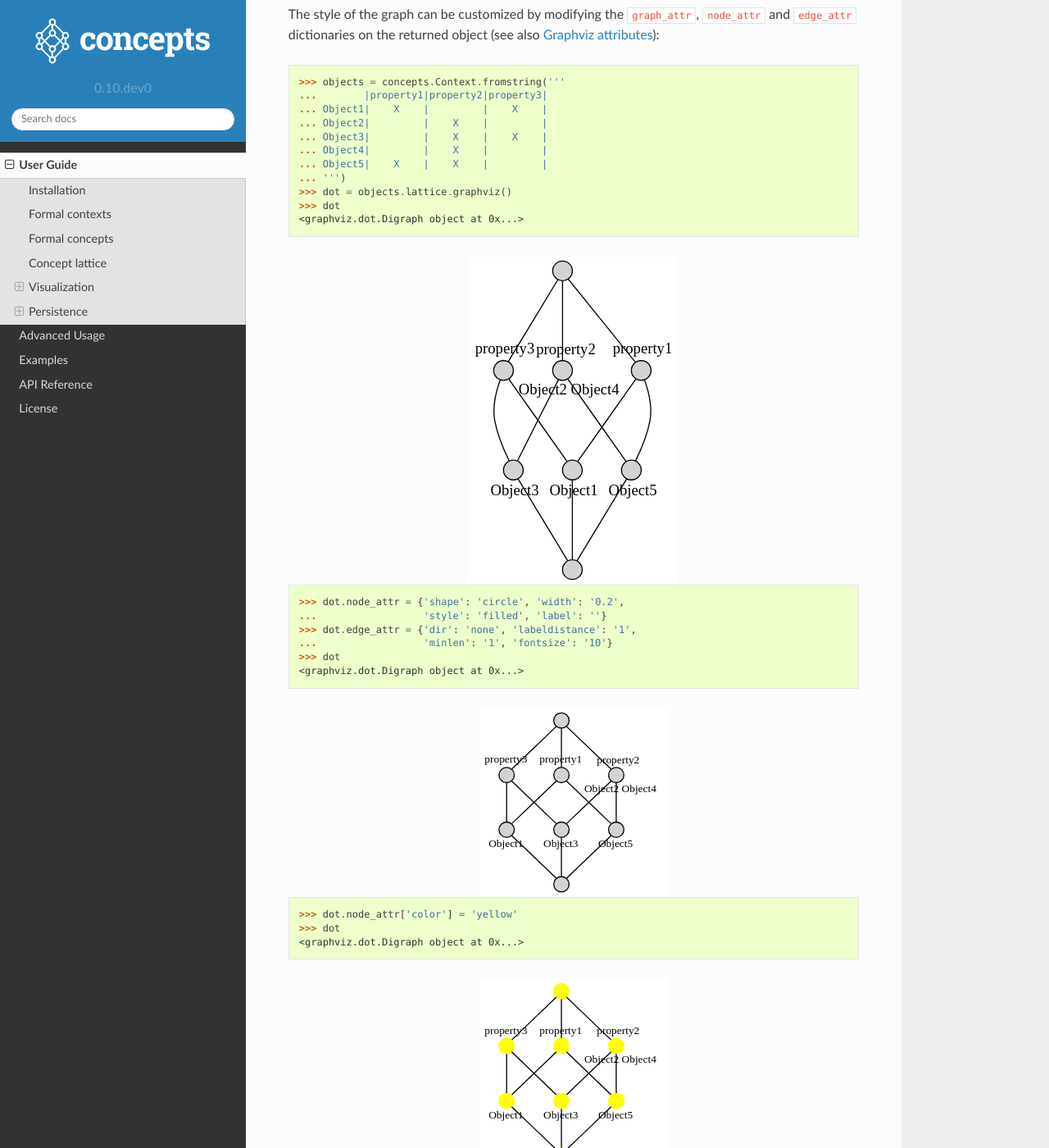
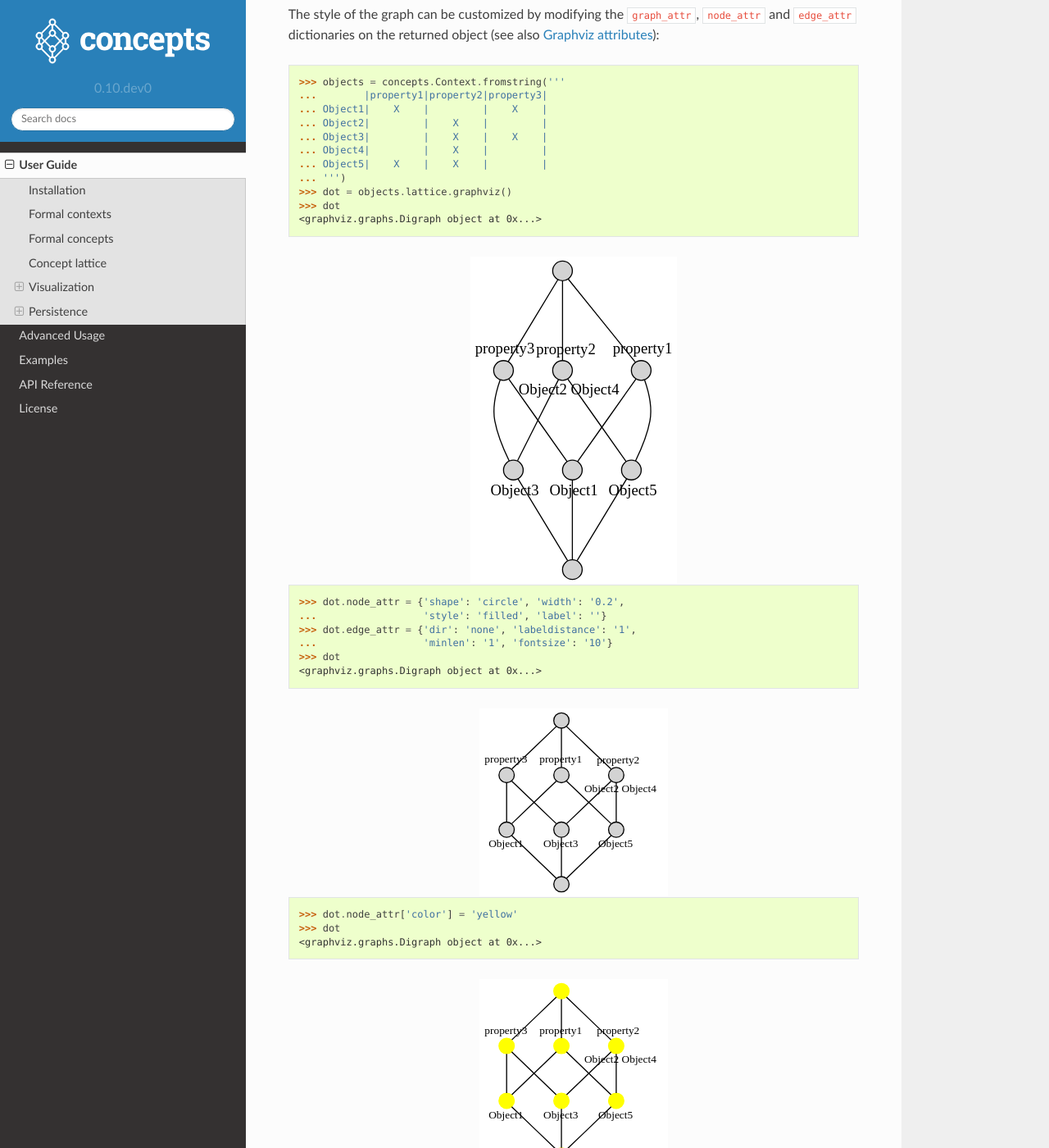
Before and after one commit to xflr6/concepts, a Sphinx documentation site: the page built from docs/manual.rst, in a window 1280 px wide and 1400 px high, scrolled down 6772 px. Shown: the whole window at 82% size. Built offline with Sphinx 7.4.7 and the Read the Docs theme 2.0.0, drawn with Linux system fonts in a browser that asks for light colours; some of the changed text lies outside the part shown.

Commit message:
fix doctests

```diff
--- a/README.rst
+++ b/README.rst
@@ -104,7 +104,7 @@ directly render it and display the resulting PDF):
 .. code:: python
 
     >>> context.lattice.graphviz()  # doctest: +ELLIPSIS
-    <graphviz.dot.Digraph object at 0x...>
+    <graphviz.graphs.Digraph object at 0x...>
 
 .. image:: https://raw.github.com/xflr6/concepts/master/docs/holy-grail.png
     :align: center
--- a/docs/manual.rst
+++ b/docs/manual.rst
@@ -330,7 +330,7 @@ The style of the graph can be customized by modifying the ``graph_attr``,
     ... ''')
     >>> dot = objects.lattice.graphviz()
     >>> dot
-    <graphviz.dot.Digraph object at 0x...>
+    <graphviz.graphs.Digraph object at 0x...>
 
 .. image:: _static/objects.svg
     :align: center
@@ -342,7 +342,7 @@ The style of the graph can be customized by modifying the ``graph_attr``,
     >>> dot.edge_attr = {'dir': 'none', 'labeldistance': '1',
     ...                  'minlen': '1', 'fontsize': '10'}
     >>> dot
-    <graphviz.dot.Digraph object at 0x...>
+    <graphviz.graphs.Digraph object at 0x...>
 
 .. image:: _static/objects_small.svg
     :align: center
@@ -351,7 +351,7 @@ The style of the graph can be customized by modifying the ``graph_attr``,
 
     >>> dot.node_attr['color'] = 'yellow'
     >>> dot
-    <graphviz.dot.Digraph object at 0x...>
+    <graphviz.graphs.Digraph object at 0x...>
 
 .. image:: _static/objects_yellow.svg
     :align: center
@@ -361,7 +361,7 @@ The style of the graph can be customized by modifying the ``graph_attr``,
     >>> del dot.node_attr['color']
     >>> dot.edge_attr['fontsize'] = '5'
     >>> dot
-    <graphviz.dot.Digraph object at 0x...>
+    <graphviz.graphs.Digraph object at 0x...>
 
 .. image:: _static/objects_fontsize.svg
     :align: center
@@ -370,7 +370,7 @@ The style of the graph can be customized by modifying the ``graph_attr``,
 
     >>> dot.edge_attr.update(fontsize='10', minlen='2')
     >>> dot
-    <graphviz.dot.Digraph object at 0x...>
+    <graphviz.graphs.Digraph object at 0x...>
 
 .. image:: _static/objects_minlen.svg
     :align: center
```
